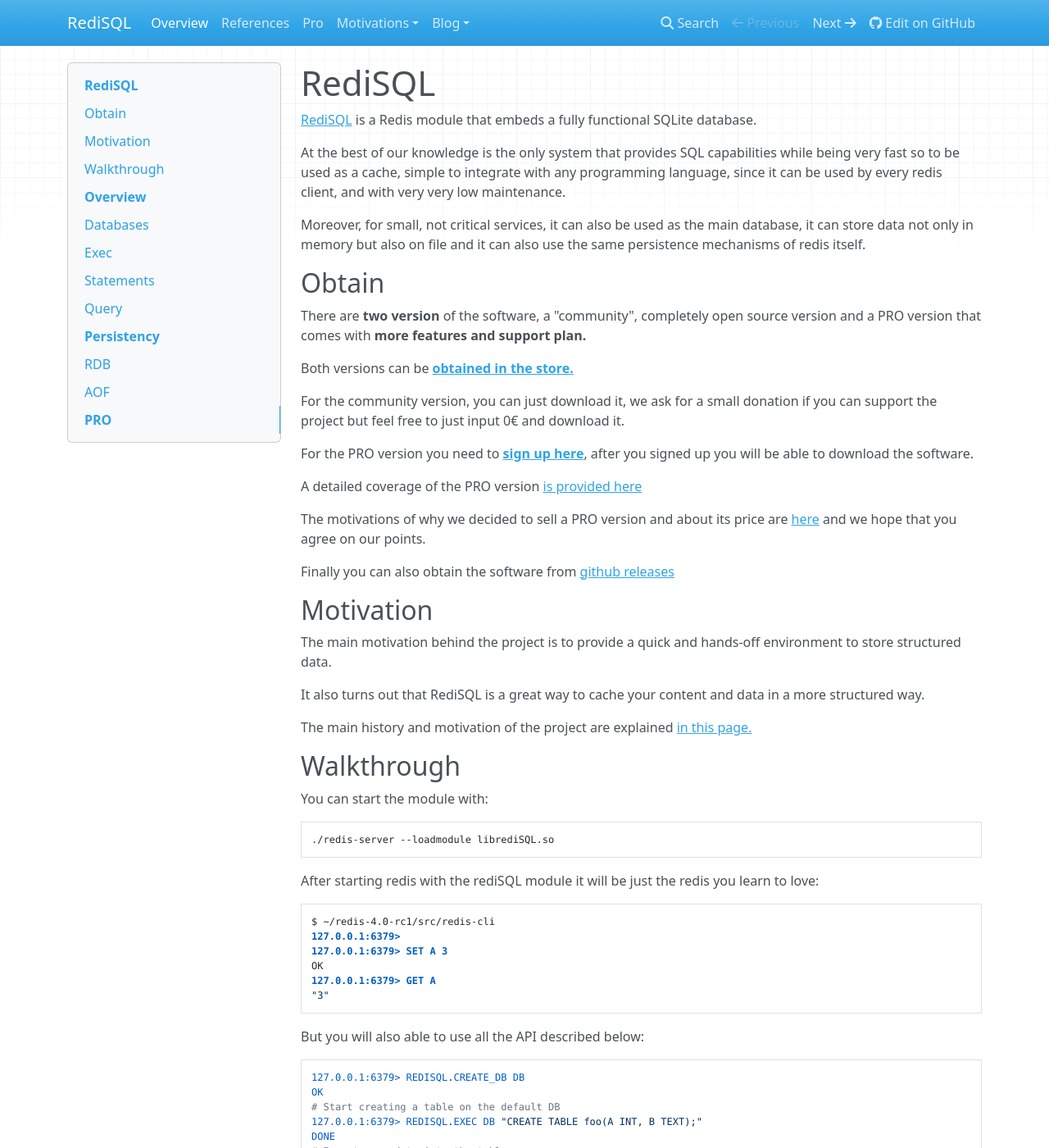
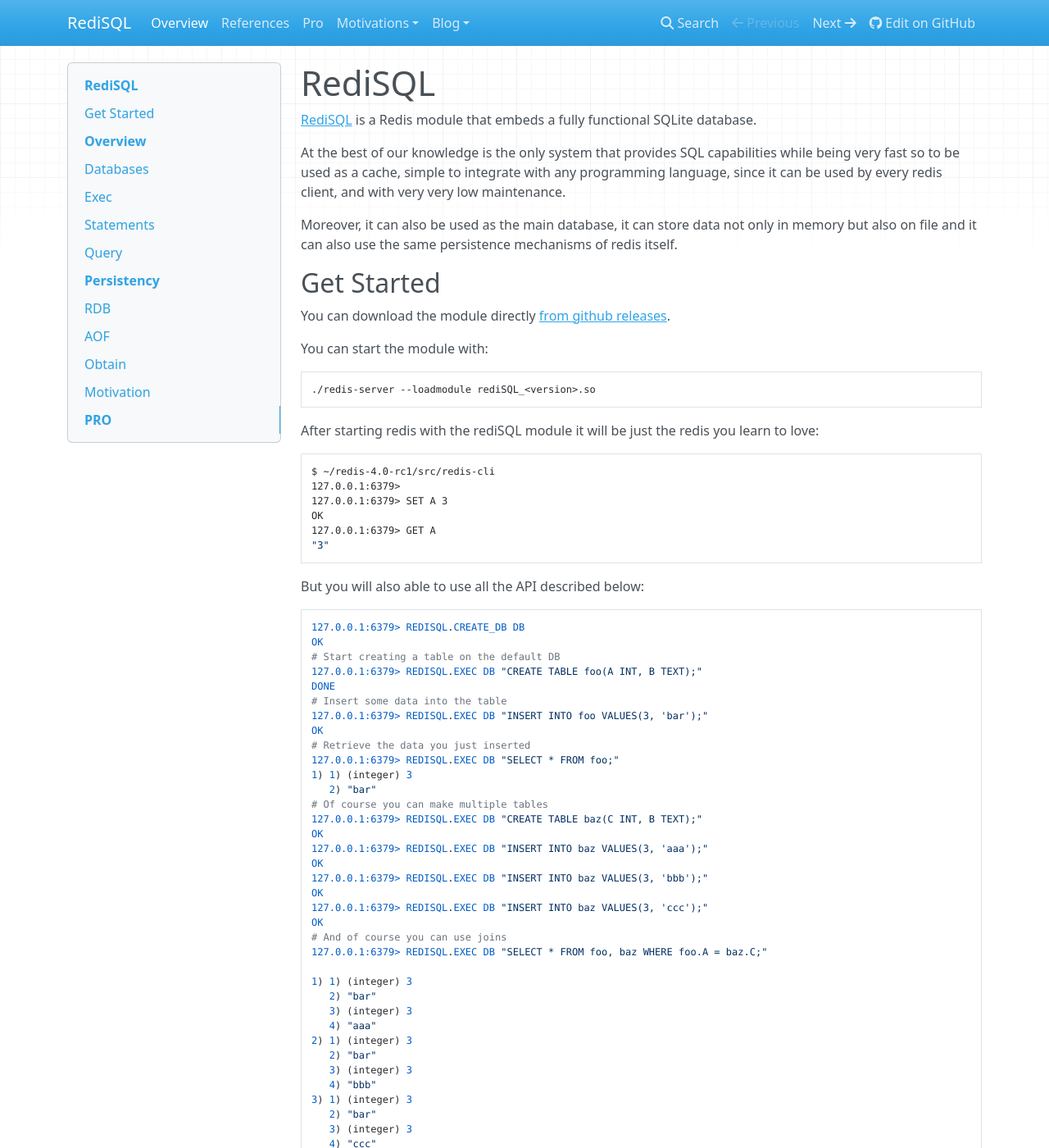
Before and after one commit to RedBeardLab/rediSQL, an MkDocs documentation site: the page built from doc/docs/index.md, in a window 1280 px wide and 1400 px high. Shown: the whole window at 82% size. Built offline with MkDocs 1.6.1, drawn with Linux system fonts in a browser that asks for light colours; nearby versions of some CDN libraries; old or Windows-style settings are respelled for this version of MkDocs; some of the changed text lies outside the part shown.

Commit message:
update some wording and make the get started more prominent

````diff
--- a/doc/docs/index.md
+++ b/doc/docs/index.md
@@ -4,43 +4,21 @@
 
 At the best of our knowledge is the only system that provides SQL capabilities while being very fast so to be used as a cache, simple to integrate with any programming language, since it can be used by every redis client, and with very very low maintenance.
 
-Moreover, for small, not critical services, it can also be used as the main database, it can store data not only in memory but also on file and it can also use the same persistence mechanisms of redis itself.
+Moreover, it can also be used as the main database, it can store data not only in memory but also on file and it can also use the same persistence mechanisms of redis itself.
 
-## Obtain
+## Get Started
 
-There are **two version** of the software, a "community", completely open source version and a PRO version that comes with **more features and support plan.**
-
-Both versions can be [**obtained in the store.**][store]
-
-For the community version, you can just download it, we ask for a small donation if you can support the project but feel free to just input 0€ and download it.
-
-For the PRO version you need to [**sign up here**][signup], after you signed up you will be able to download the software.
-
-A detailed coverage of the PRO version [is provided here][pro]
-
-The motivations of why we decided to sell a PRO version and about its price are [here][pro_motivations] and we hope that you agree on our points.
-
-Finally you can also obtain the software from [github releases][github_release]
-
-## Motivation
-
-The main motivation behind the project is to provide a quick and hands-off environment to store structured data.
-
-It also turns out that RediSQL is a great way to cache your content and data in a more structured way.
-
-The main history and motivation of the project are explained [in this page.][motivations]
-
-## Walkthrough
+You can download the module directly [from github releases][github_release].
 
 You can start the module with:
 
-```
-./redis-server --loadmodule librediSQL.so
+```bash
+./redis-server --loadmodule rediSQL_<version>.so
 ```
 
 After starting redis with the rediSQL module it will be just the redis you learn to love:
 
-```
+```bash
 $ ~/redis-4.0-rc1/src/redis-cli
 127.0.0.1:6379>
 127.0.0.1:6379> SET A 3
@@ -121,7 +99,6 @@
 
 Now you can create tables, insert data on those tables, make queries, remove elements, everything.
 
-
 # Overview
 
 In this section, we are going to explore the main concepts in the module.
--- a/doc/mkdocs.yml
+++ b/doc/mkdocs.yml
@@ -22,3 +22,4 @@
       - 'JSON on Redis using RediSQL, SQL steroids for Redis': 'blog/JaaS.md'
       - 'Double performances of RediSQL going zero copy': 'blog/performances.md'
       - 'Release 0.5.0': 'blog/release_0.5.0.md'
+      - 'Release 0.6.0': 'blog/release_0.6.0.md'
````
Also changed, not shown: other parts of doc/docs/index.md (+22 -0 lines), doc/docs/blog/release_0.5.0.md (+1 -1 lines), doc/docs/references.md (+1 -1 lines).
